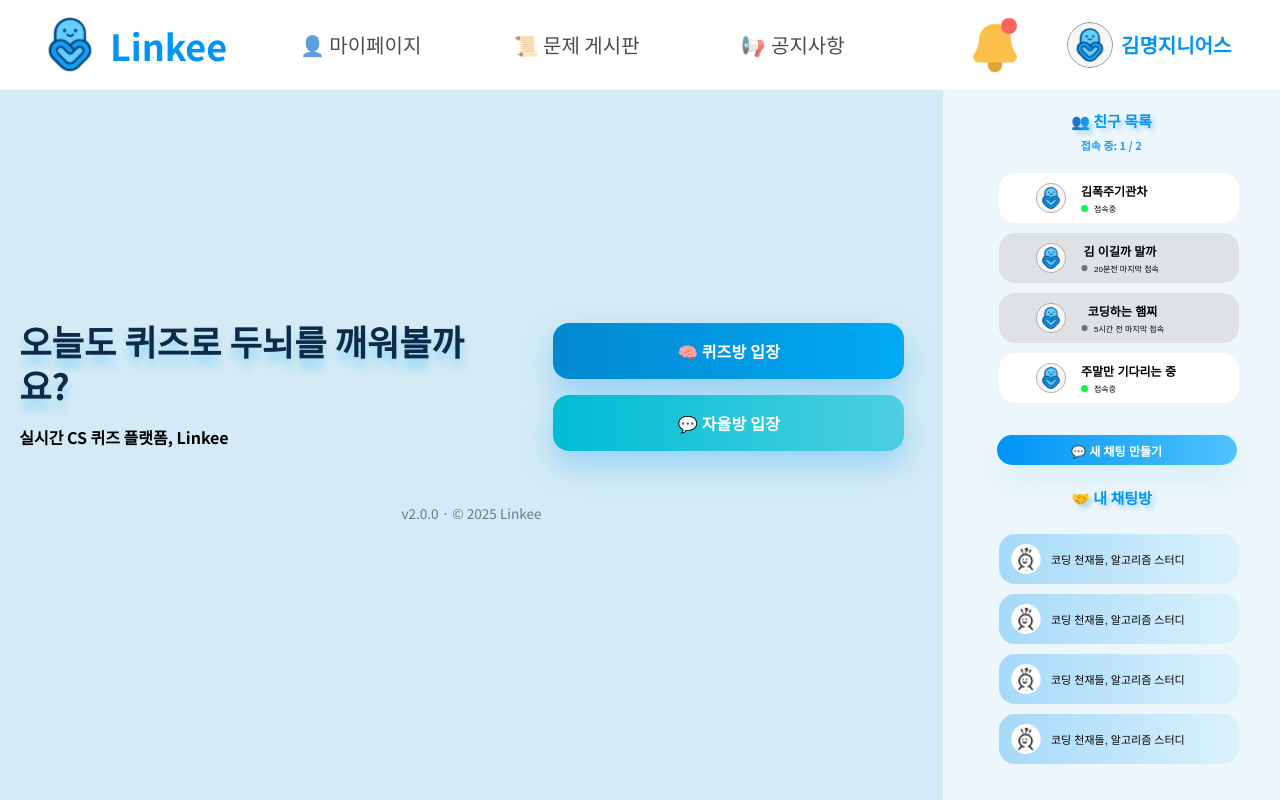
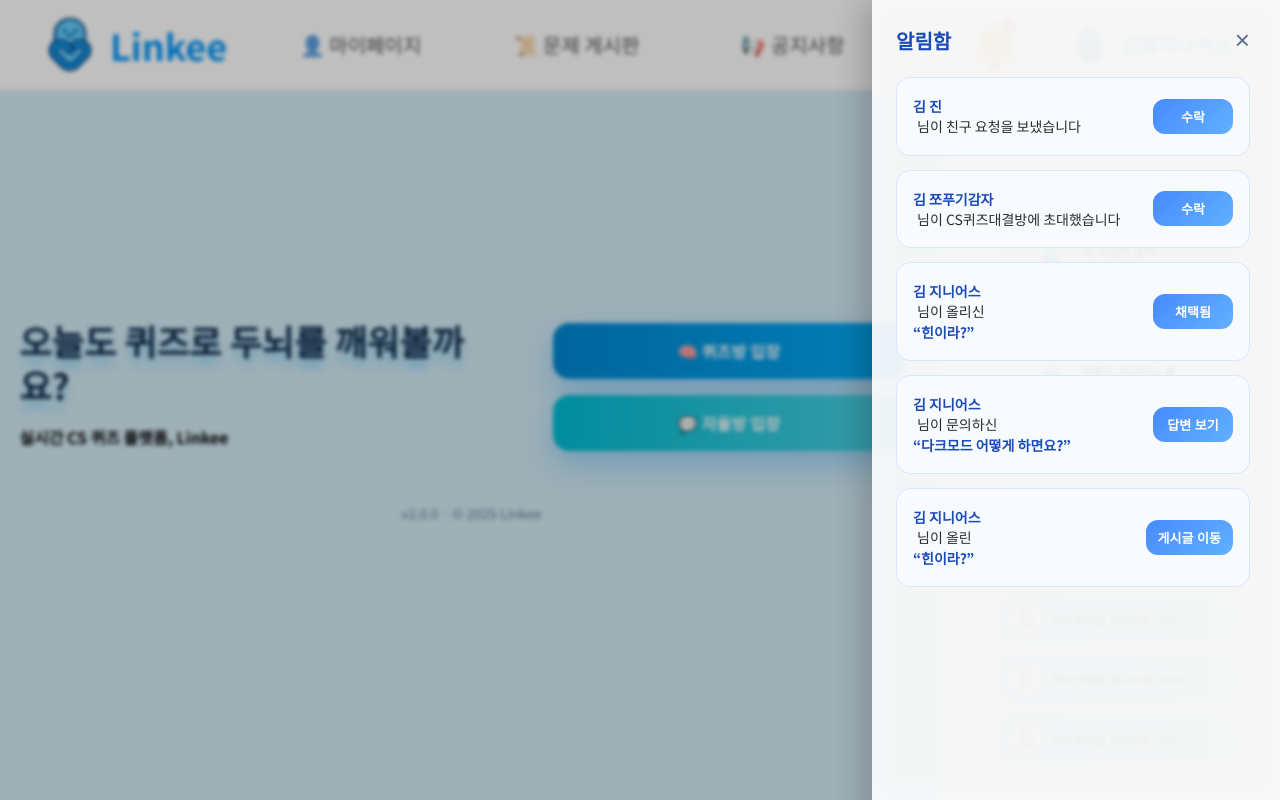
Before and after one commit to Linkee-Project/Linkee-Front-Vue, a Vue app in the folder Linkee-front/Linkee-front-vue/: page / in a window 1280 px wide. Both pictures are taken after a click on the button 992 px from the left and 44 px from the top of the page. Built offline with nearby package versions, Linux system fonts and the light colour scheme.

Commit message:
feat: 알림 모달

```diff
--- /dev/null
+++ b/Linkee-front/Linkee-front-vue/src/components/home/modal/NotificationModal.vue
@@ -0,0 +1,175 @@
+<script setup>
+import { defineProps, defineEmits } from "vue";
+
+const props = defineProps({
+  modelValue: Boolean,
+  notifications: {
+    type: Array,
+    default: () => []
+  }
+});
+
+const emit = defineEmits(["update:modelValue", "action"]);
+
+const close = () => emit("update:modelValue", false);
+
+const handleAction = (item) => {
+  emit("action", item);
+};
+</script>
+
+<template>
+  <div v-if="props.modelValue" class="noti-overlay" @click.self="close">
+
+    <div class="noti-panel">
+      <div class="noti-header">
+        <span>알림함</span>
+        <button class="close-btn" @click="close">×</button>
+      </div>
+
+      <div class="noti-list">
+        <div v-for="(n, i) in props.notifications" :key="i" class="noti-item">
+
+          <div class="noti-text">
+            <!-- 동적으로 바뀌는 파란 부분 -->
+            <span class="highlight">{{ n.user }}</span>
+
+            <!-- 고정 문구 -->
+            <span class="fixed">{{ n.message }}</span>
+
+            <!-- 문제/문의 등 제목도 파란색 -->
+            <span v-if="n.title" class="highlight">“{{ n.title }}”</span>
+          </div>
+
+          <!-- 우측 버튼 -->
+          <button class="noti-btn" @click="handleAction(n)">
+            {{ n.button }}
+          </button>
+        </div>
+      </div>
+
+    </div>
+  </div>
+</template>
+
+<style scoped>
+/* 🔵 전체 오버레이 */
+.noti-overlay {
+  position: fixed;
+  inset: 0;
+  background: rgba(0,0,0,0.25);
+  backdrop-filter: blur(2px);
+  display: flex;
+  justify-content: flex-end;
+  z-index: 5000;
+}
+
+/* 🔵 사이드 패널 */
+.noti-panel {
+  width: 360px;
+  height: 100vh;
+  background: rgba(255,255,255,0.92);
+  backdrop-filter: blur(12px);
+  box-shadow: -10px 0 30px rgba(0,0,0,0.2);
+  padding: 24px;
+  display: flex;
+  flex-direction: column;
+  animation: slideIn 0.35s cubic-bezier(.25, 1, .5, 1);
+}
+
+@keyframes slideIn {
+  from { transform: translateX(100px); opacity: 0; }
+  to   { transform: translateX(0); opacity: 1; }
+}
+
+/* 🔵 상단 헤더 */
+.noti-header {
+  display: flex;
+  justify-content: space-between;
+  align-items: center;
+  font-size: 20px;
+  font-weight: 700;
+  color: #1b4bb7;
+  margin-bottom: 20px;
+}
+
+.close-btn {
+  font-size: 26px;
+  background: transparent;
+  border: none;
+  cursor: pointer;
+  color: #5b6b8d;
+  transition: 0.15s;
+}
+
+.close-btn:hover {
+  color: #1b4bb7;
+  transform: scale(1.15);
+}
+
+/* 🔵 알림 리스트 */
+.noti-list {
+  display: flex;
+  flex-direction: column;
+  gap: 14px;
+  overflow-y: auto;
+  padding-right: 6px;
+}
+
+/* 🔵 개별 알림 박스 */
+.noti-item {
+  background: #f7faff;
+  border: 1px solid #d9e6ff;
+  border-radius: 14px;
+  padding: 18px 16px;
+  display: flex;
+  justify-content: space-between;
+  align-items: center;
+  gap: 12px;
+  transition: 0.2s;
+}
+
+.noti-item:hover {
+  background: #ebf3ff;
+  box-shadow: 0 4px 14px rgba(0,0,0,0.05);
+  transform: translateX(4px);
+}
+
+/* 🔵 텍스트 영역 */
+.noti-text {
+  font-size: 14px;
+  line-height: 1.45;
+  display: flex;
+  flex-direction: column;
+}
+
+.highlight {
+  color: #1b4bb7;
+  font-weight: 600;
+}
+
+.fixed {
+  color: #2c2c2c;
+  margin-left: 4px;
+}
+
+/* 🔵 우측 버튼 */
+.noti-btn {
+  min-width: 80px;
+  background: linear-gradient(135deg, #478aff, #61b1ff);
+  border: none;
+  color: white;
+  padding: 8px 12px;
+  border-radius: 12px;
+  cursor: pointer;
+  font-size: 13px;
+  font-weight: 600;
+  transition: 0.2s;
+  white-space: nowrap;
+}
+
+.noti-btn:hover {
+  background: #1e72ff;
+  transform: translateY(-1px);
+}
+</style>
--- a/Linkee-front/Linkee-front-vue/src/components/layout/user/navbar/UserNavbar.vue
+++ b/Linkee-front/Linkee-front-vue/src/components/layout/user/navbar/UserNavbar.vue
@@ -4,13 +4,15 @@ import { useRouter } from "vue-router";
 import { inject } from "vue";
 import ProfileMenuModal from "@/components/home/modal/ProfileMenuModal.vue"; // ← 추가
 import InquiryModal from "@/components/home/modal/InquiryModal.vue";
-
+import NotificationModal from "@/components/home/modal/NotificationModal.vue";
 const router = useRouter();
 
 /* 프로필 모달 상태 */
 const isProfileModal = ref(false);
 /* 문의 모달 상태 */
 const isInquiryModal = ref(false);
+/* 알림 모달 상태 */
+const isNotificationModal = ref(false);
 /*성공 토스트*/
 const toast = inject("toast");
 
@@ -70,6 +72,39 @@ const handleProfileAction = (menu) => {
 const handleInquirySubmit = (text) => {
   toast.show("문의가 정상적으로 제출되었습니다! 🙌");
 };
+
+/*알람 박스*/
+/* 알림 테스트 데이터 */
+const notifications = ref([
+  {
+    user: "김 진",
+    message: "님이 친구 요청을 보냈습니다",
+    button: "수락"
+  },
+  {
+    user: "김 쪼푸기감자",
+    message: "님이 CS퀴즈대결방에 초대했습니다",
+    button: "수락"
+  },
+  {
+    user: "김 지니어스",
+    message: "님이 올리신",
+    title: "힌이라?",
+    button: "채택됨"
+  },
+  {
+    user: "김 지니어스",
+    message: "님이 문의하신",
+    title: "다크모드 어떻게 하면요?",
+    button: "답변 보기"
+  },
+  {
+    user: "김 지니어스",
+    message: "님이 올린",
+    title: "힌이라?",
+    button: "게시글 이동"
+  }
+]);
 </script>
 
 <template>
@@ -99,7 +134,7 @@ const handleInquirySubmit = (text) => {
     <div class="right-section">
 
       <!-- 알림 -->
-      <button class="icon-btn">
+      <button class="icon-btn" @click="isNotificationModal = true">
         <img src="../../../../assets/bell.svg" class="icon-img" />
       </button>
 
@@ -123,6 +158,14 @@ const handleInquirySubmit = (text) => {
       v-model="isInquiryModal"
       @submit="handleInquirySubmit"
   />
+
+<!--알람 모달 -->
+  <NotificationModal
+      v-model="isNotificationModal"
+      :notifications="notifications"
+      @action="(item) => console.log('클릭한 알림:', item)"
+  />
+
 </template>
 
 
```
